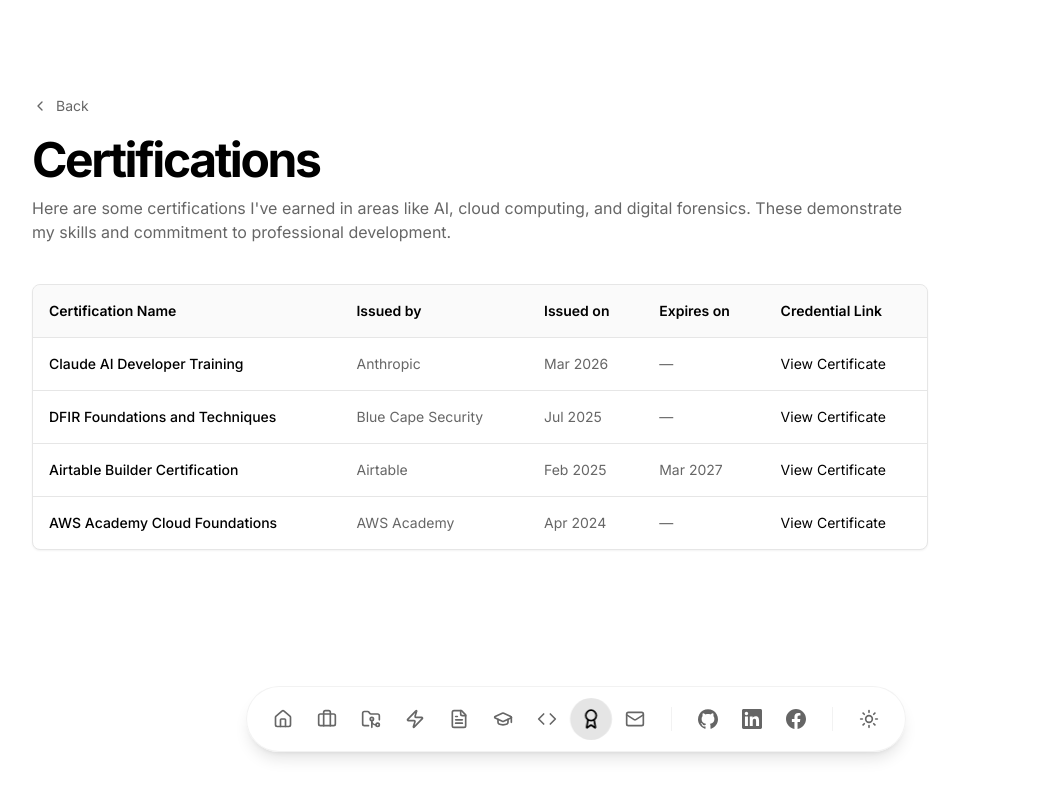
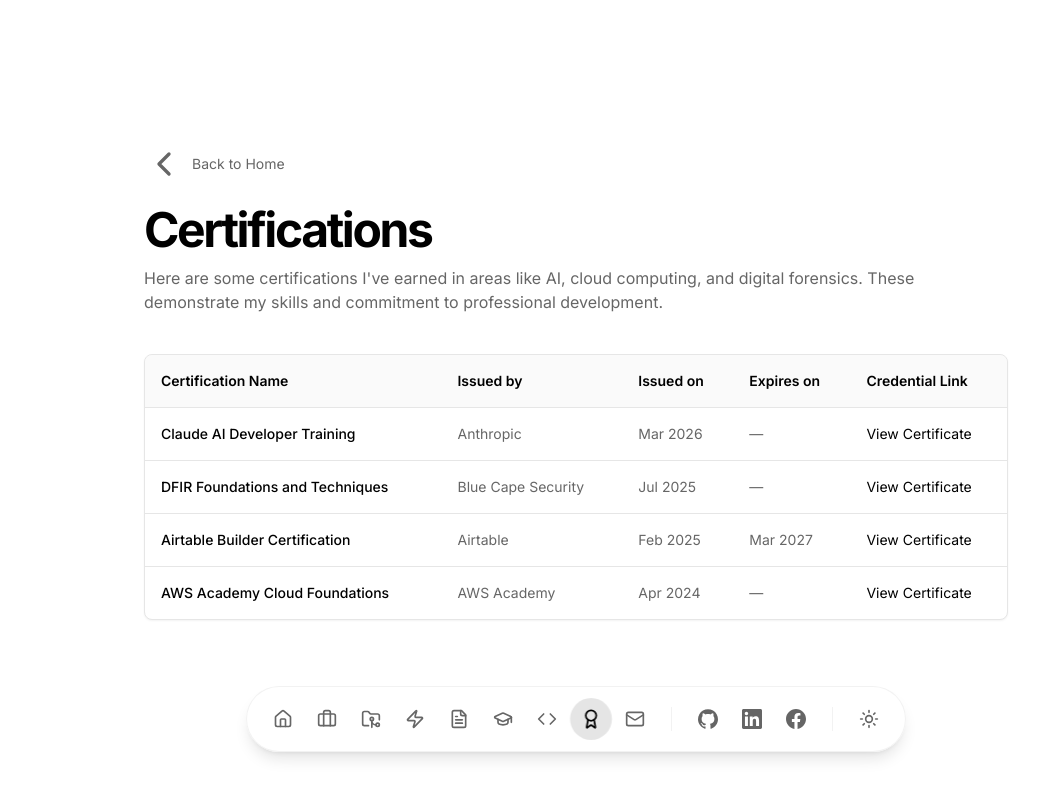
Before and after one commit to Gujetamaa/ibanez-portfolio, a Next.js app: page /certifications in a window 1280 px wide. Shown: the top 798 px of the page, without its empty margins (64-1103 px from the left). Built offline with nearby package versions, Linux system fonts and the light colour scheme.

Commit message:
centered

```diff
--- a/src/app/certifications/page.tsx
+++ b/src/app/certifications/page.tsx
@@ -68,14 +68,14 @@
   }
 
   return (
-    <main className="flex flex-col min-h-[100dvh] space-y-10 max-w-4xl">
+    <main className="flex flex-col min-h-[100dvh] space-y-10 max-w-4xl mx-auto px-4 py-12">
       <div className="space-y-4">
         <Link
           href="/"
           className="group inline-flex items-center gap-2 text-sm text-muted-foreground hover:text-foreground transition-colors"
         >
-          <ChevronLeftIcon className="size-4 translate-x-0 transform transition-all duration-300 ease-out group-hover:-translate-x-1" />
-          Back
+          <ChevronLeftIcon className="size-10 translate-x-0 transform transition-all duration-300 ease-out group-hover:-translate-x-1" />
+          Back to Home
         </Link>
 
         <div className="space-y-3">
```
